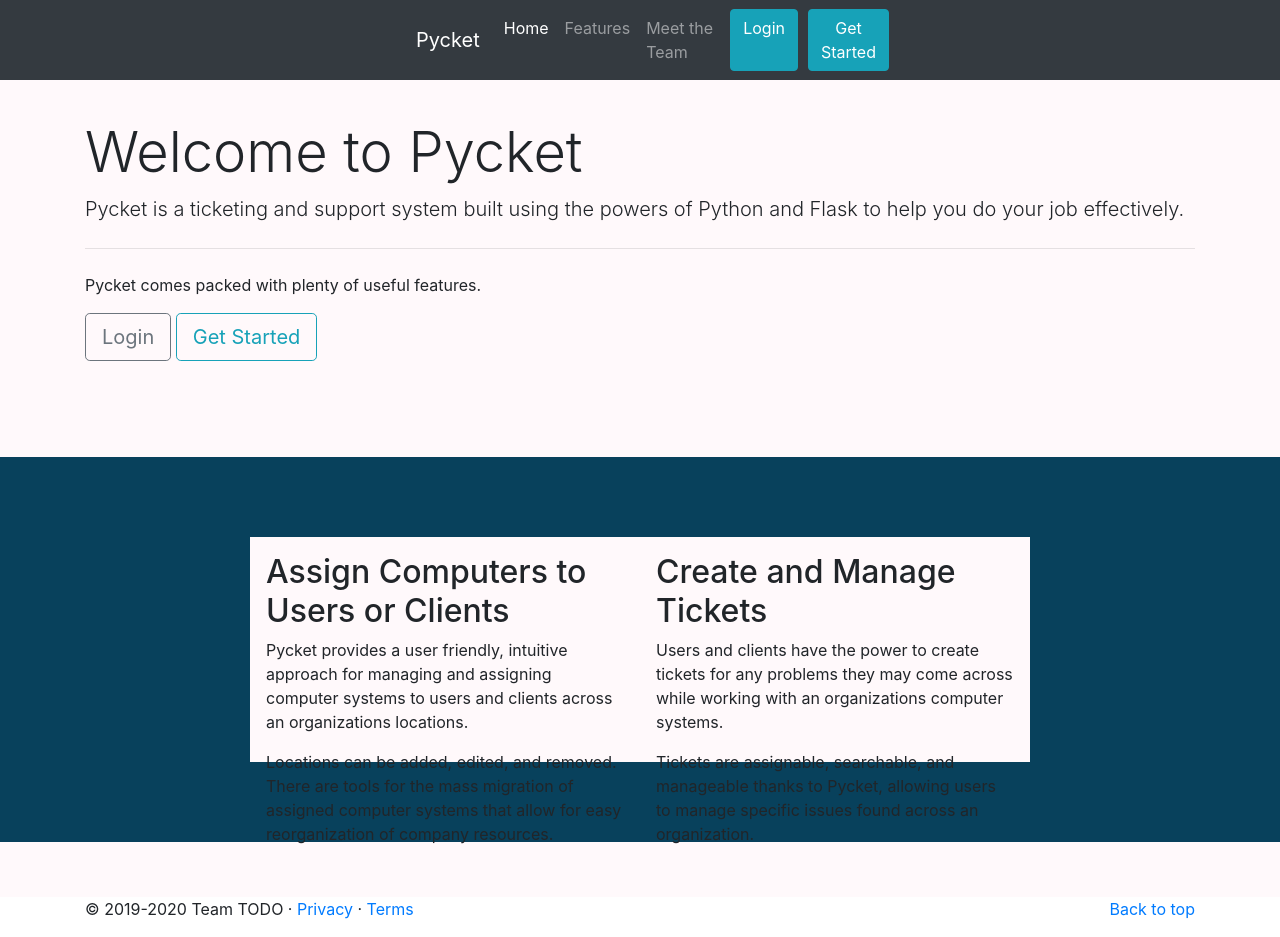
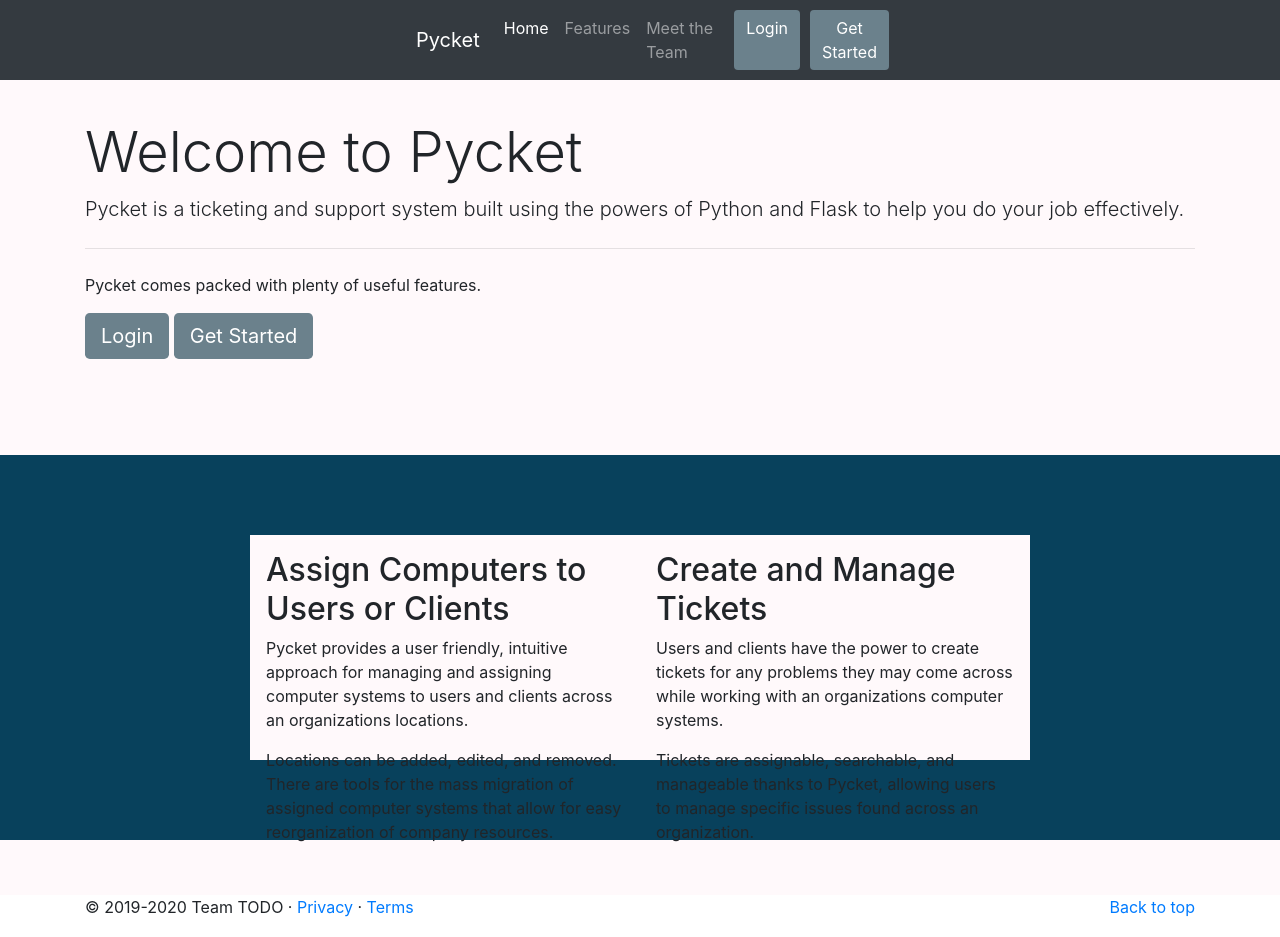
Before and after one commit to AU-CS-499-Spring-2020/Team_TODO, a Flask app: page / in a window 1280 px wide. Run offline with Flask 2, Linux system fonts and the light colour scheme; some libraries are stand-ins or nearby versions.

Commit message:
added functionality to login buttons on jumbotron and added some basic styling changes

```diff
--- a/Pycket/pycket/static/css/style.css
+++ b/Pycket/pycket/static/css/style.css
@@ -21,3 +21,8 @@
 .right-btn{
     margin-right: 375px;
 }
+
+.btn-info {
+    background-color: #6b818c;
+    border: #6b818c;
+}
--- a/Pycket/pycket/templates/index.html
+++ b/Pycket/pycket/templates/index.html
@@ -12,8 +12,8 @@
     <p class="lead">Pycket is a ticketing and support system built using the powers of Python and Flask to help you do your job effectively.</p>
     <hr class="my-4">
     <p>Pycket comes packed with plenty of useful features.</p>
-    <a class="btn btn-outline-secondary btn-lg" href="#">Login</a>
-    <a class="btn btn-outline-info btn-lg" href="#">Get Started</a>
+    <a class="btn btn-info btn-lg" href="{{ url_for('auth.login') }}">Login</a>
+    <a class="btn btn-info btn-lg" href="{{ url_for('auth.register') }}">Get Started</a>
   </div>
 </div>
 
```
